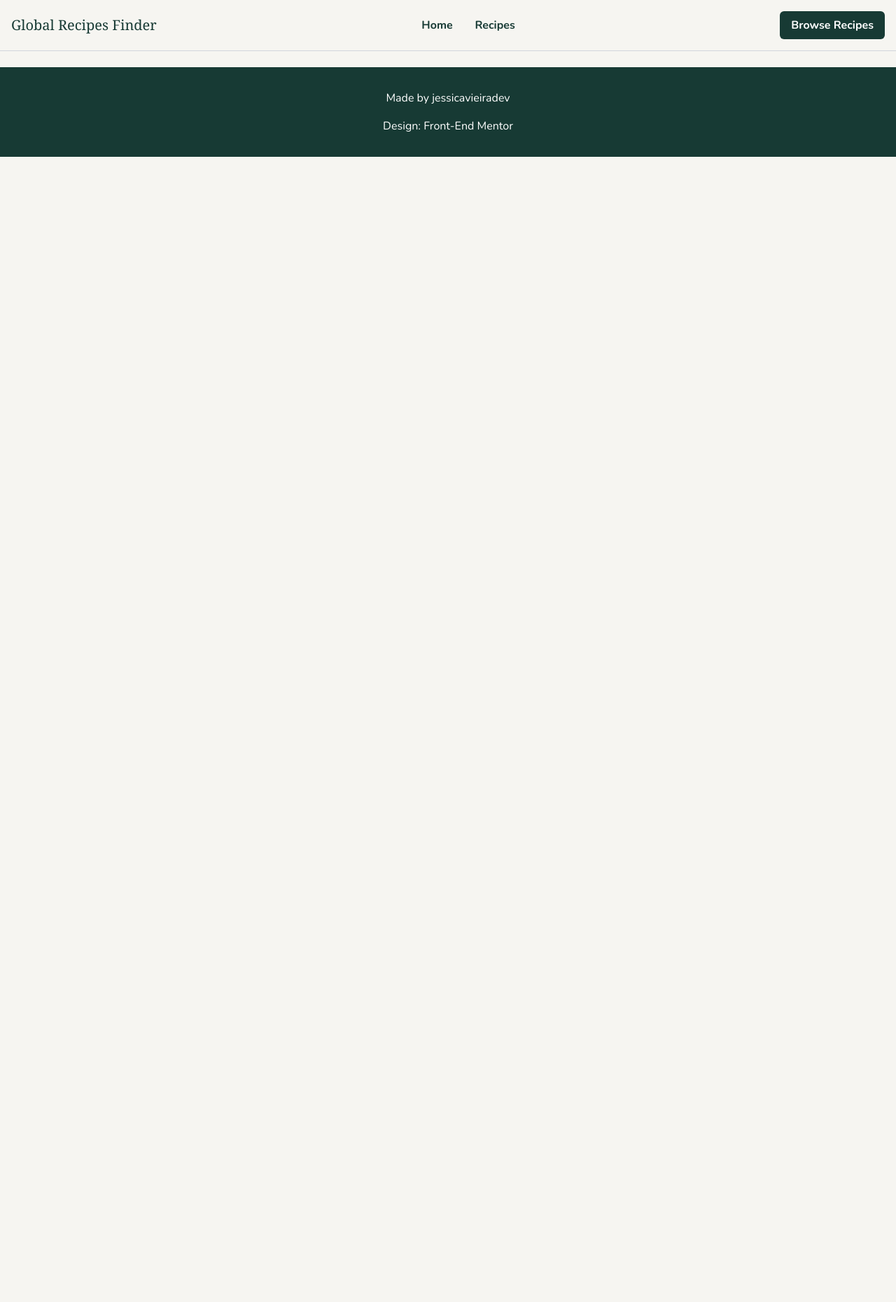
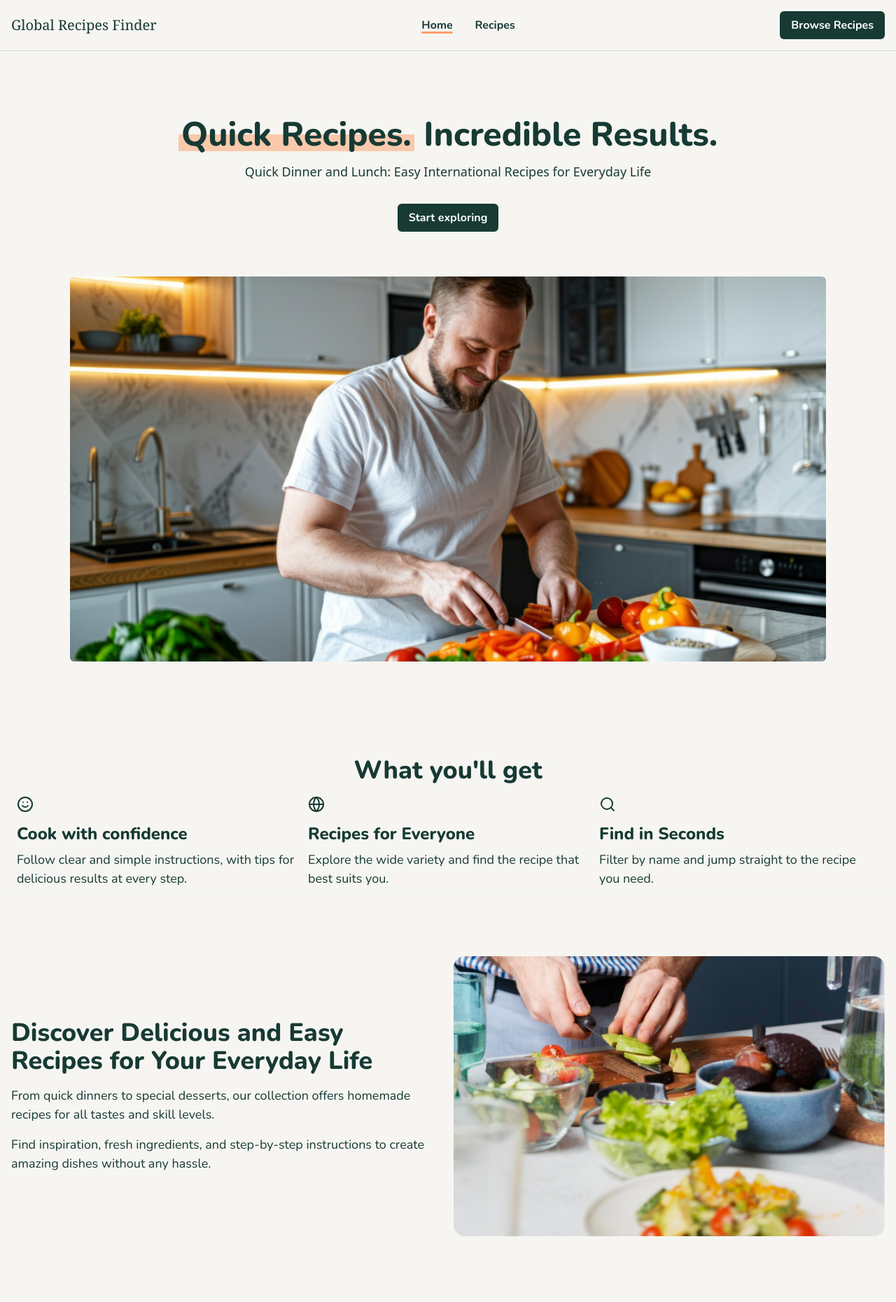
Before and after one commit to jessicavieiradev/siteReceitasReact, a React (Vite) app: page / in a window 1280 px wide. Shown: the top 1860 px of the page at 70% size. Before the commit the page ends 800 px from the top, so only its background shows below. Built offline with nearby package versions, Linux system fonts and the light colour scheme; no server answers.

Commit message:
caminhos de imagens e pagina atualizados

```diff
--- a/src/App.tsx
+++ b/src/App.tsx
@@ -10,9 +10,9 @@ function App() {
     <>
       <Header />
       <Routes>
-        <Route path="/siteReceitasReact/" element={<Home />} />
-        <Route path="/siteReceitasReact/recipes" element={<Recipes />} />
-        <Route path="/siteReceitasReact/recipes/:id" element={<RecipePageDetails />} />
+        <Route path="/" element={<Home />} />
+        <Route path="/recipes" element={<Recipes />} />
+        <Route path="/recipes/:id" element={<RecipePageDetails />} />
       </Routes>
 
       <Footer />
--- a/src/components/About/About.tsx
+++ b/src/components/About/About.tsx
@@ -2,7 +2,7 @@ import Paragraph from "../Paragraph/Paragraph";
 import Title from "../Title/Title";
 
 const About = () => {
-  const caminhoImagem = "../../../siteReceitasReact/aboutImage.png";
+  const caminhoImagem = "../../../aboutImage.png";
   // "
 
   return (
--- a/src/components/Header/Header.tsx
+++ b/src/components/Header/Header.tsx
@@ -6,7 +6,7 @@ import NavBarMobile from "../NavBar/NavBarMobile";
 const Header = () => {
   const navigate = useNavigate();
   const handleNavigate = () => {
-    navigate(`/siteReceitasReact/recipes`);
+    navigate(`/recipes`);
   };
   return (
     <header className="fixed top-0 w-full bg-background p-4 border-b border-b-gray-300">
--- a/src/components/Main/Main.tsx
+++ b/src/components/Main/Main.tsx
@@ -2,12 +2,12 @@ import { useNavigate } from "react-router-dom";
 import Button from "../button/Button";
 
 const Main = () => {
-  const navigate = useNavigate()
+  const navigate = useNavigate();
   const handleNavigate = () => {
-    navigate(`/siteReceitasReact/recipes`);
+    navigate(`/recipes`);
   };
-  const caminhoImagem = "../../../siteReceitasReact/heroImage.png";
-  const caminhoImagemMobile = "../../../siteReceitasReact/heroImageMobile.png";
+  const caminhoImagem = "../../../heroImage.png";
+  const caminhoImagemMobile = "../../../heroImageMobile.png";
 
   //container main
   const mainStyle: string =
--- a/src/components/NavBar/NavBar.tsx
+++ b/src/components/NavBar/NavBar.tsx
@@ -6,8 +6,8 @@ const NavBar = () => {
     label: string;
   }
   const navLinks:NavLinks[] = [
-    { to: "/siteReceitasReact/", label: "Home" },
-    { to: "/siteReceitasReact/recipes", label: "Recipes" },
+    { to: "/", label: "Home" },
+    { to: "/recipes", label: "Recipes" },
   ];
 
   const baseClasses: string = "cursor-pointer";
--- a/src/components/NavBar/NavBarMobile.tsx
+++ b/src/components/NavBar/NavBarMobile.tsx
@@ -6,15 +6,15 @@ import { MenuIcon, XIcon } from "lucide-react";
 const NavBarMobile = () => {
   const navigate = useNavigate();
   const handleNavigate = () => {
-    navigate(`/siteReceitasReact/recipes`);
+    navigate(`/recipes`);
   };
   interface NavLinks {
     to: string;
     label: string;
   }
   const navLinks: NavLinks[] = [
-    { to: "/siteReceitasReact/", label: "Home" },
-    { to: "/siteReceitasReact/recipes", label: "Recipes" },
+    { to: "/", label: "Home" },
+    { to: "/recipes", label: "Recipes" },
   ];
 
   const [openMenu, setOpenMenu] = useState(false);
--- a/src/components/ReadyPage/ReadyPage.tsx
+++ b/src/components/ReadyPage/ReadyPage.tsx
@@ -6,11 +6,11 @@ import Title from "../Title/Title";
 const ReadyPage = () => {
   const navigate = useNavigate()
   const handleNavigate = () => {
-    navigate(`/siteReceitasReact/recipes`);
+    navigate(`/recipes`);
   };
-  const pathImage: string = "../../../siteReceitasReact/readyPageDesktop.png";
-  const pathImageTablet: string = "../../../siteReceitasReact/readyPageTablet.png";
-  const pathImageMobile: string = "../../../siteReceitasReact/readyPageMobile.png";
+  const pathImage: string = "../../../readyPageDesktop.png";
+  const pathImageTablet: string = "../../../readyPageTablet.png";
+  const pathImageMobile: string = "../../../readyPageMobile.png";
 
   return (
     <section className="container mx-auto mt-16 md:mt-24 px-4">
--- a/src/components/RecipesCard/RecipesCard.tsx
+++ b/src/components/RecipesCard/RecipesCard.tsx
@@ -12,7 +12,7 @@ const RecipesCard = ({ recipe }: { recipe: Recipe }) => {
   }
 
   const handleNavigate = () => {
-    navigate(`/siteReceitasReact/recipes/${recipe.id}`);
+    navigate(`/recipes/${recipe.id}`);
   };
   return (
     <div
```
